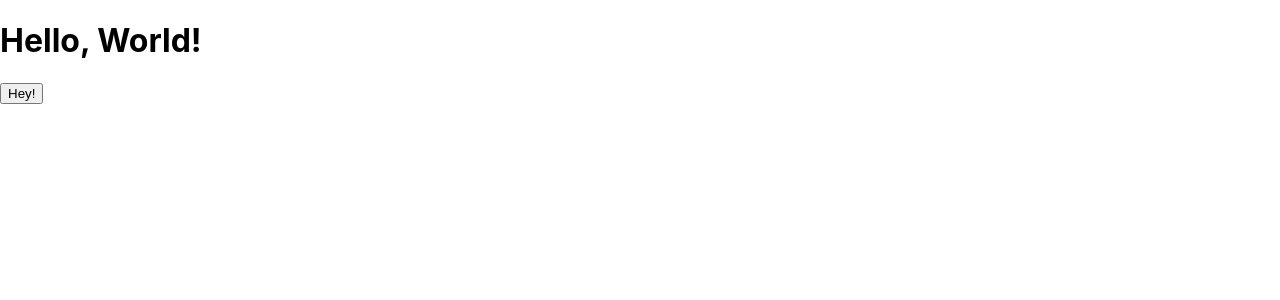
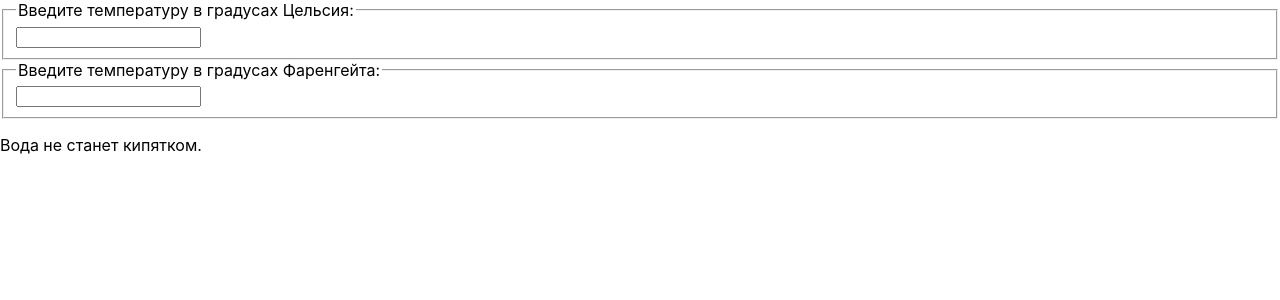
Before and after one commit to Roomanidzee/reactify, a React (Create React App) app: page / in a window 1280 px wide. Shown: the top 300 px of the page. Built offline with nearby package versions, Linux system fonts and the light colour scheme.

Commit message:
Добавил нерабочий конвертер

```diff
--- /dev/null
+++ b/src/components/calculator.tsx
@@ -0,0 +1,70 @@
+import React from "react";
+import TemperatureUtils from "../utils";
+import {TemperatureInput} from "./temperature_input";
+
+const initialBoilingState = {celsius: 0};
+const initialCalculatorState = {temperature: '', scale: 'c'};
+
+type BoilingState = Readonly<typeof initialBoilingState>;
+type CalculatorState = Readonly<typeof initialCalculatorState>;
+
+type BoilingProps = {
+    celsius: BoilingState['celsius'];
+}
+
+type CalculatorProps = {
+    temperature?: CalculatorState['temperature'];
+    scale?: CalculatorState['scale'];
+}
+
+const BoilingVerdict: React.FunctionComponent<BoilingProps> = (props) => {
+
+    if (props.celsius >= 100) {
+        return <p>Вода станет кипятком.</p>;
+    }
+    return <p>Вода не станет кипятком.</p>;
+
+};
+
+export class Calculator extends React.Component<CalculatorProps, CalculatorState>{
+
+    readonly state: CalculatorState = initialCalculatorState;
+
+    private handleCelsius = () => this.setState(convertToCelsius);
+    private handleFahrenheit = () => this.setState(convertToFahrenheit);
+
+    constructor(props: CalculatorProps){
+        super(props);
+        this.handleCelsius = this.handleCelsius.bind(this);
+        this.handleFahrenheit = this.handleFahrenheit.bind(this);
+    }
+
+    render(): React.ReactNode {
+
+        const scale = this.state.scale;
+        const temperature = this.state.temperature;
+        const celsius = scale === 'f' ? TemperatureUtils.tryConvert(temperature, TemperatureUtils.toCelsius) : temperature;
+        const fahrenheit = scale === 'c' ? TemperatureUtils.tryConvert(temperature, TemperatureUtils.toFahrenheit) : temperature;
+
+        return (
+            <div>
+                <TemperatureInput
+                    scale="c"
+                    temperature={celsius}
+                    onTemperatureChange={this.handleCelsius} />
+                <TemperatureInput
+                    scale="f"
+                    temperature={fahrenheit}
+                    onTemperatureChange={this.handleFahrenheit} />
+                <BoilingVerdict
+                    celsius={parseFloat(celsius)} />
+            </div>
+        );
+
+    }
+
+}
+
+const convertToCelsius = (previousState: CalculatorState) => ({scale: 'c', temperature: previousState.temperature});
+const convertToFahrenheit =
+    (previousState: CalculatorState) => ({scale: 'f', temperature: previousState.temperature});
--- /dev/null
+++ b/src/components/temperature_input.tsx
@@ -0,0 +1,40 @@
+import React from "react";
+import {SCALE_NAMES} from "../constants";
+
+const initialState = {temperature: '', scale: '', onTemperatureChange: {}};
+type State = Readonly<typeof initialState>;
+
+type TemperatureInputProps = {
+    temperature: State['temperature'];
+    scale: State['scale'];
+    onTemperatureChange: State['onTemperatureChange'];
+}
+
+export class TemperatureInput extends React.Component<TemperatureInputProps, State>{
+
+    readonly state: State = initialState;
+
+    constructor(props: TemperatureInputProps) {
+        super(props);
+        this.handleChange = this.handleChange.bind(this);
+    }
+
+    handleChange(e: any) {
+        // баг, надо исправить
+        // @ts-ignore
+        this.props.onTemperatureChange(e.target.value);
+    }
+
+    render(): React.ReactNode {
+        const temperature = this.props.temperature;
+        const scale = this.props.scale;
+        return (
+            <fieldset>
+                <legend>Введите температуру в {SCALE_NAMES[scale]}:</legend>
+                <input value={temperature}
+                       onChange={this.handleChange} />
+            </fieldset>
+        );
+    }
+
+}
--- /dev/null
+++ b/src/constants/index.ts
@@ -0,0 +1,4 @@
+export const SCALE_NAMES: any = {
+    c: "градусах Цельсия",
+    f: "градусах Фаренгейта"
+};
--- a/src/index.tsx
+++ b/src/index.tsx
@@ -1,36 +1,12 @@
 import React from 'react';
 import ReactDOM from 'react-dom';
+
+import {Calculator} from "./components/calculator";
+
 import './index.css';
 import * as serviceWorker from './serviceWorker';
 
-/ 1. A component! */
-class GreetingCard extends React.Component {
-  state = {
-    text: "Hello, World!"
-  };
+const container = document.getElementById("root");
+ReactDOM.render(<Calculator />, container);
 
-  handleClick = () => {
-    this.setState({ text: "Hello, ITIS" });
-  };
-
-  render() {
-    const { text: mytext } = this.state;
-    return (
-      <div>
-        <h1>{mytext}</h1>
-        <button onClick={this.handleClick}>Hey!</button>
-      </div>
-    );
-  }
-}
-
-/ 2. Define a container for the app */
-const container = document.getElementById("root");
-
-/** 3. Render the App */
-ReactDOM.render(<GreetingCard />, container);
-
-// If you want your app to work offline and load faster, you can change
-// unregister() to register() below. Note this comes with some pitfalls.
-// Learn more about service workers: http://bit.ly/CRA-PWA
 serviceWorker.unregister();
--- /dev/null
+++ b/src/utils/index.ts
@@ -0,0 +1,25 @@
+
+export default class TemperatureUtils{
+
+    static toCelsius(fahrenheit: number){
+       return (fahrenheit - 32) * 5 / 9;
+    }
+
+    static toFahrenheit(celsius: number){
+        return (celsius * 9 / 5) + 32;
+    }
+
+    static tryConvert(temperature: string, convert_func: Function){
+
+        const input = parseFloat(temperature);
+
+        if(Number.isNaN(input)){
+            return '';
+        }
+
+        const output = convert_func(input);
+        const rounded = Math.round(output * 1000) / 1000;
+        return rounded.toString();
+
+    }
+}
```
Also changed, not shown: 1 other file (tests, documents, lock files or other folders).
